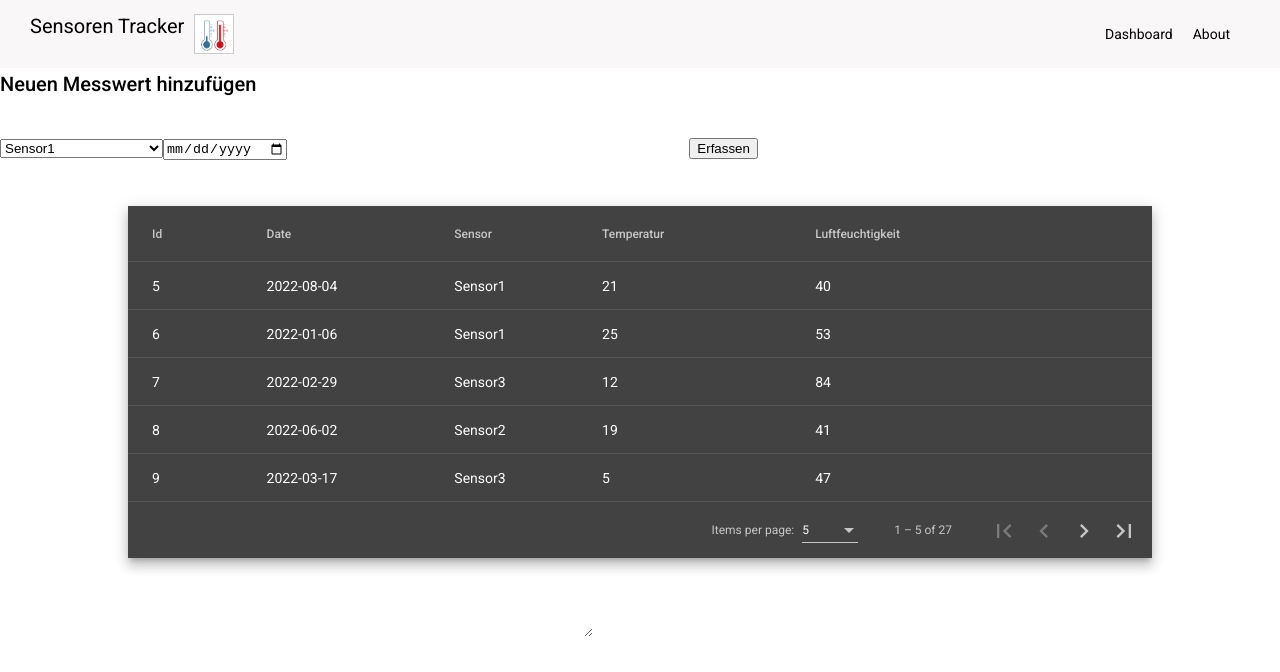
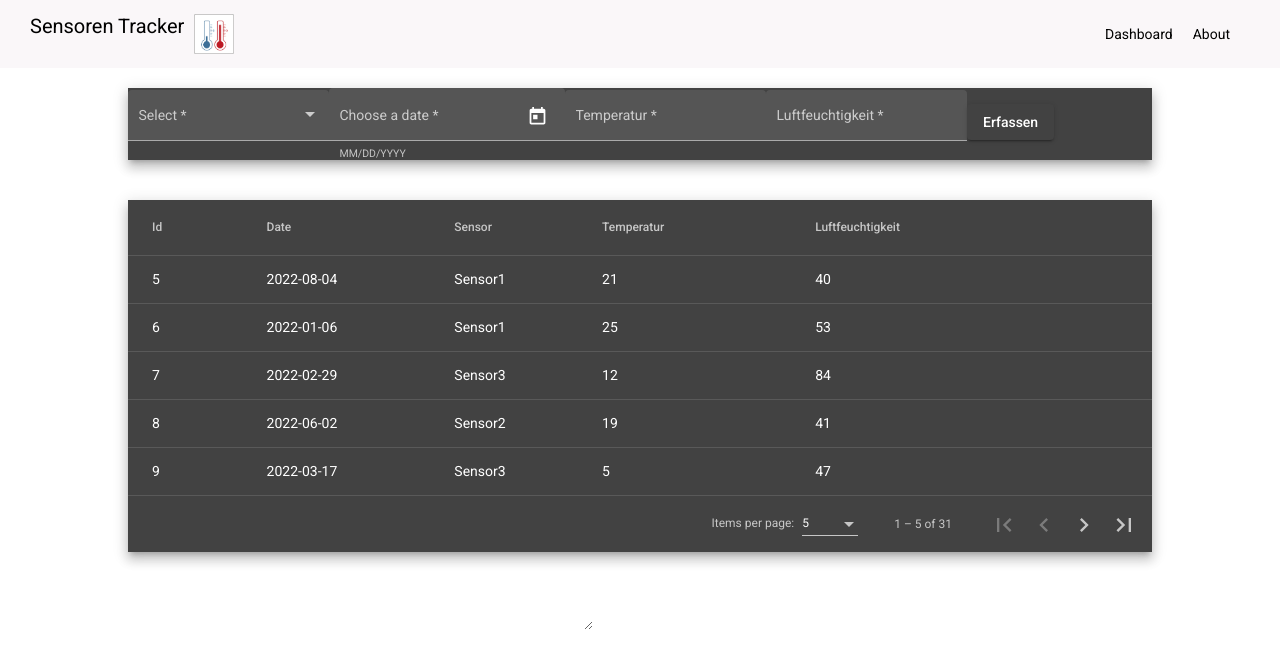
Before and after one commit to KlausFreitag/BSWE3HIDAngular, an Angular app: page / in a window 1280 px wide. Shown: the top 672 px of the page. Built offline with nearby package versions, Linux system fonts and the light colour scheme; data requests are answered from the project's data file.

Commit message:
add: even bigger impros

```diff
--- a/db.json
+++ b/db.json
@@ -188,6 +188,34 @@
       "humidity": 20,
       "date": "2022-11-23",
       "id": 32
+    },
+    {
+      "sensorId": 1,
+      "temperature": 20,
+      "humidity": 20,
+      "date": "2022-11-24T23:00:00.000Z",
+      "id": 33
+    },
+    {
+      "sensorId": 1,
+      "temperature": 50,
+      "humidity": 50,
+      "date": "2022-10-25",
+      "id": 34
+    },
+    {
+      "sensorId": 1,
+      "temperature": 50,
+      "humidity": 50,
+      "date": "2022-10-25",
+      "id": 35
+    },
+    {
+      "sensorId": 2,
+      "temperature": 25,
+      "humidity": 40,
+      "date": "2022-11-25",
+      "id": 36
     }
   ],
   "sensors": [
--- a/src/app/dashboard/add-sensors-data/add-sensors-data.component.html
+++ b/src/app/dashboard/add-sensors-data/add-sensors-data.component.html
@@ -1,50 +1,38 @@
-<!--app-button
-  color="{{ showAddTask ? 'red' : 'green' }}"
-  text="{{ showAddTask ? 'Close' : 'Add' }}"
-  (btnClick)="toggleAddTask()"
-></app-button-->
-<form [formGroup]="sensorenDataForm" (ngSubmit)="onSubmit()">
-  <h2>Neuen Messwert hinzufügen</h2>
-  <!-- https://www.youtube.com/watch?v=q30hfiS8GG8 -->
-
-    <select formControlName="sensorId">
-        <option value="" disabled>Bitte Sensor auswählen</option>
-        <option *ngFor="let item of storeService.sensoren" [ngValue]="item.id">{{item?.name}}</option>
-      </select>
+<!-- div == unser Container-->
+<div class="mat-elevation-z8 sensor-data-form">
+  <form [formGroup]="sensorenDataForm" (ngSubmit)="onSubmit()">
     <!-- Select Sensor -->
-    <!--mat-form-field appearance="fill">
+    <mat-form-field appearance="fill">
       <mat-label>Select</mat-label>
-      <mat-select formControlName="sensorID">
+      <mat-select formControlName="sensorId">
         <mat-option *ngFor="let item of storeService.sensoren" [value]="item.id">{{item?.name}}</mat-option>
       </mat-select>
-    </mat-form-field-->
+    </mat-form-field>
 
-    <!-- Select Date-->
-    <input placeholder="Datum" type="date" name="datum" formControlName="date">
-
-    <!--mat-form-field appearance="fill">
+    <!-- Select Date -->
+    <mat-form-field appearance="fill">
       <mat-label>Choose a date</mat-label>
-      <input matInput [matDatepicker]="picker" placeholder="Datum" required formControlName="date" name="datum">
+      <input matInput [matDatepicker]="picker" placeholder="Datum" formControlName="date">
       <mat-hint>MM/DD/YYYY</mat-hint>
       <mat-datepicker-toggle matSuffix [for]="picker"></mat-datepicker-toggle>
       <mat-datepicker #picker></mat-datepicker>
-    </mat-form-field-->
+    </mat-form-field>
 
     <!-- Select Temperatur -->
-    <!--input placeholder="Temperatur" type="number" name="Temperatur" formControlName="temperature"-->
     <mat-form-field appearance="fill">
       <mat-label>Temperatur</mat-label>
-      <input matInput placeholder="Temperatur" type="number" name="Temperatur" formControlName="temperature">
+      <input matInput placeholder="Temperatur" type="number" formControlName="temperature">
     </mat-form-field>
 
     <!-- Select Luftfeuchtigkeit -->
-    <!-- input placeholder="Luftfeuchtigkeit" type="number" name="Luftfeuchtigkeit" formControlName="humidity"-->
     <mat-form-field appearance="fill">
       <mat-label>Luftfeuchtigkeit</mat-label>
-      <input matInput placeholder="Luftfeuchtigkeit" type="number" name="Luftfeuchtigkeit" formControlName="humidity">
+      <input matInput placeholder="Luftfeuchtigkeit" type="number" formControlName="humidity">
     </mat-form-field>
 
-    <button class="btn btn-primary" type="submit">
+    <button mat-raised-button type="submit" color="white">
       Erfassen
     </button>
-</form>
+
+  </form>
+</div>
--- a/src/app/dashboard/add-sensors-data/add-sensors-data.component.scss
+++ b/src/app/dashboard/add-sensors-data/add-sensors-data.component.scss
@@ -3,3 +3,13 @@
     flex-direction: column;
     align-items: flex-start;
   }
+
+  .sensor-data-form{
+    width: 80%;
+    margin: 20px auto;
+    background-color: #424242;
+  }
+
+  input {
+    color: white;
+  }
--- a/src/app/dashboard/add-sensors-data/add-sensors-data.component.ts
+++ b/src/app/dashboard/add-sensors-data/add-sensors-data.component.ts
@@ -25,6 +25,9 @@ export class AddSensorsDataComponent implements OnInit {
 
   async onSubmit() {
     if(this.sensorenDataForm?.valid) {
+      let formValue = this.sensorenDataForm.value;
+      //formValue.date = formValue.date.getFullYear()+"-"+formValue.date.getMonth()+"-"+formValue.date.getDate();
+      formValue.date = `${formValue.date.getFullYear()}-${formValue.date.getMonth()+1}-${formValue.date.getDate()}`;
       await this.backendService.addSensorsData(this.sensorenDataForm.value);
       this.sensorenDataForm.reset();
     }
```
